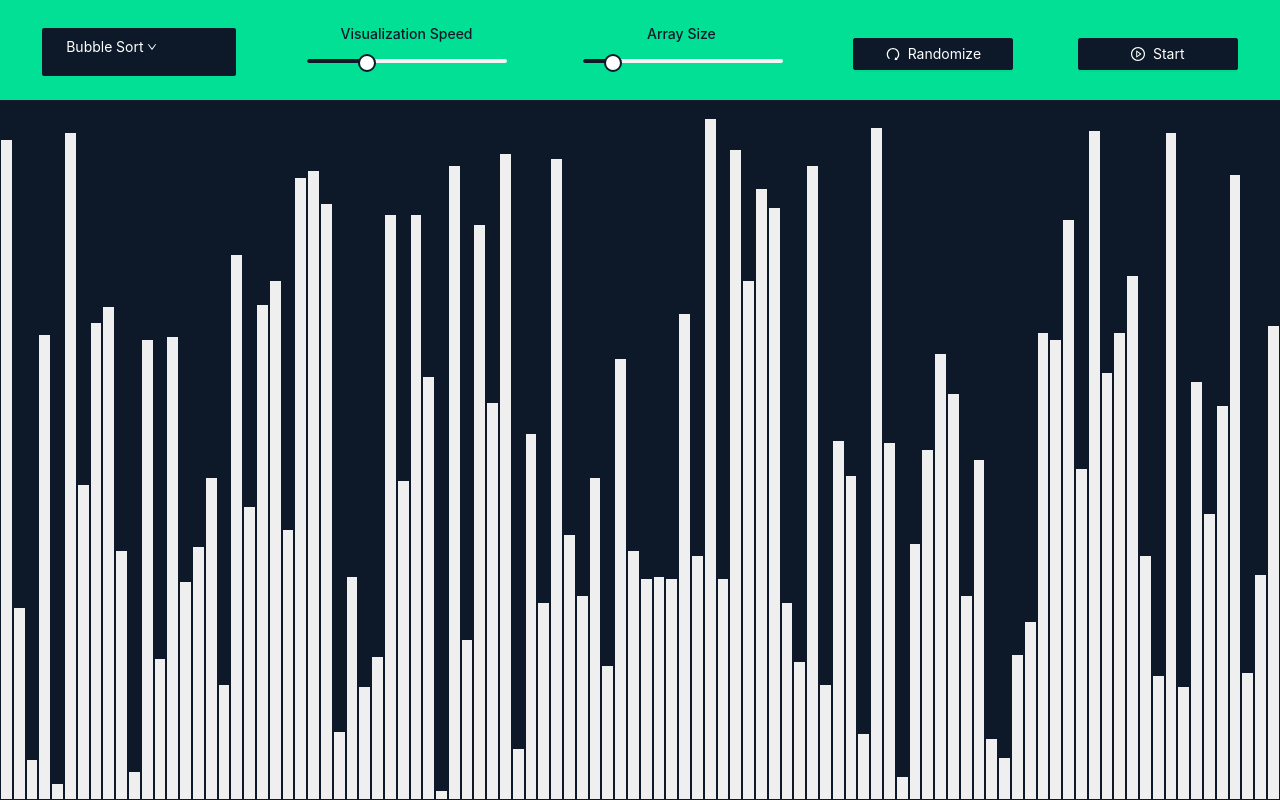
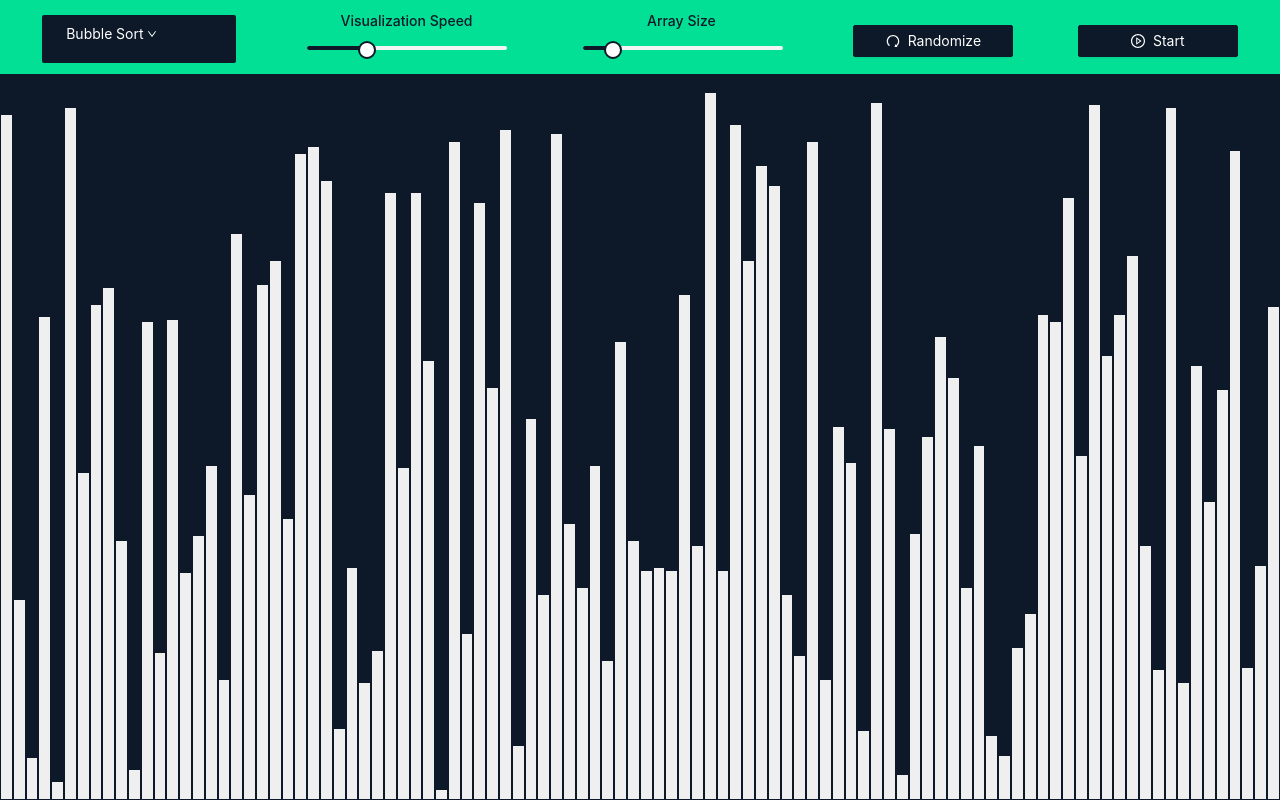
Before and after one commit to KarimElghamry/sorting-visualizer, a React (Create React App) app: page / in a window 1280 px wide. Built offline with nearby package versions, Linux system fonts and the light colour scheme.

Commit message:
fix: home flexbox

```diff
--- a/src/components/home/home.jsx
+++ b/src/components/home/home.jsx
@@ -120,7 +120,7 @@
     }
 
     return (
-        <div>
+        <div style={{display:'flex', flexDirection:'column', height:'100vh'}}>
             <HomeHeader
                 algorithms={algorithms}
                 onAlgorithmChange={setCurrentAlgorithm}
@@ -132,7 +132,7 @@
                 isVisualizing={isVisualizing}
             />
             <div style={{
-                backgroundColor: '#0D1929', display: 'flex', height: 'calc(100vh - 100px)',
+                backgroundColor: '#0D1929', display: 'flex', height: '100%',
                 width: '100vw', flexDirection: 'row',
                 alignItems: 'end', padding: '0px 0px 0px 0px',
             }}>
--- a/src/components/homeHeader/homeHeader.jsx
+++ b/src/components/homeHeader/homeHeader.jsx
@@ -23,7 +23,6 @@
             <Row style={{
                 background: '#02E095',
                 color: 'white',
-                minHeight: '80px',
                 padding: '10px 10px 10px 10px'
             }}
             align='middle'
```
Also changed, not shown: 1 other file (tests, documents, lock files or other folders).
